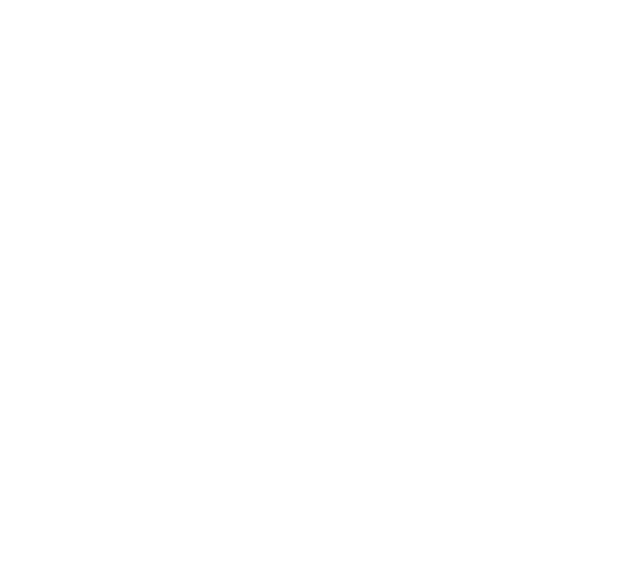
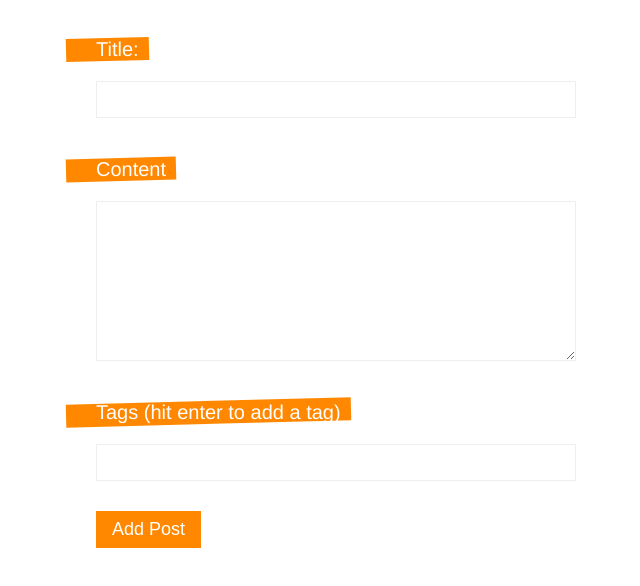
Before and after one commit to krahman80/Project-Planner, a Vue app: page /create in a window 1280 px wide. Before the commit this address had no page. Shown: the top 586 px of the page, without its empty margins (304-944 px from the left). Built offline with nearby package versions, Linux system fonts and the light colour scheme.

Commit message:
Making a post request

```diff
--- a/data/db.json
+++ b/data/db.json
@@ -1,7 +1,7 @@
 {
   "posts": [
     {
-            "id": 1,
+      "id": "1",
       "title": "welcome to the new blog",
       "body": "Lorem ipsum dolor sit amet, consectetur adipiscing elit, sed do eiusmod tempor incididunt ut labore et dolore magna aliqua.",
       "tags": [
@@ -11,7 +11,7 @@
       ]
     },
     {
-            "id": 2,
+      "id": "2",
       "title": "top 5 CSS tips",
       "body": "Lorem ipsum dolor sit amet, consectetur adipiscing elit, sed do eiusmod tempor incididunt ut labore et dolore magna aliqua.",
       "tags": [
@@ -19,6 +19,17 @@
         "webdev",
         "coding"
       ]
-          }
+    },
+    {
+      "id": 6359,
+      "title": "blog post",
+      "body": "running the esm-bundler build of Vue, which expects these compile-time feature flags to be globally injected via the bundler config in order to get better tree-",
+      "tags": [
+        "html",
+        "web",
+        "dev"
       ]
     }
+  ],
+  "$schema": "./node_modules/json-server/schema.json"
+}
--- a/src/router/index.js
+++ b/src/router/index.js
@@ -1,6 +1,7 @@
 import { createRouter, createWebHistory } from 'vue-router'
 import Home from '../views/Home.vue'
 import Details from '../views/Details.vue'
+import Create from '../views/Create.vue'
 
 const routes = [
     {
@@ -13,6 +14,11 @@
       name: 'Details',
       component: Details,
       props: true
+    },
+    {
+      path: '/create',
+      name: 'Create',
+      component: Create
     }
   ]
 
--- /dev/null
+++ b/src/views/Create.vue
@@ -0,0 +1,133 @@
+<template>
+    <div class="create">
+        <form @submit.prevent="handleSubmit">
+            <label>Title:</label>
+            <input
+                v-model="title"
+                type="text"
+                required
+            >
+            <label>Content</label>
+            <textarea v-model="body" required></textarea>
+            <label>Tags (hit enter to add a tag)</label>
+            <input
+                v-model="tag"
+                type="text"
+                @keydown.enter.prevent="handleKeydown">
+                <div v-for="tag in tags" :key="tag" class="pill">
+                    #{{ tag }}
+                </div>
+            <button>Add Post</button>
+        </form>
+    </div>
+</template>
+
+<script>
+import { useRouter } from 'vue-router';
+import { ref } from 'vue';
+
+export default {
+    setup() {
+        //use router
+        const router = useRouter()
+
+        const title = ref('')
+        const body = ref('')
+        const tag = ref('')
+
+        const tags = ref([])
+
+        const handleKeydown = () => {
+            if(!tags.value.includes(tag.value)) {
+                //remove all whitespaces
+                tag.value = tag.value.replace(/\s/, '')
+                tags.value.push(tag.value)
+            }
+            tag.value = ''
+        }
+
+        const handleSubmit = async () => {
+          const post = {
+            id: Math.floor(Math.random() * 10000),
+            title: title.value,
+            body: body.value,
+            tags: tags.value
+            }
+
+            try {
+                let data = await fetch('http://localhost:3000/posts', {
+                    method: 'POST',
+                    headers: {'Content-Type': 'application/json'},
+                    body: JSON.stringify(post)
+                })
+                if(!data.ok) {
+                    throw Error('Submit failed')
+                }
+                router.push('/')
+            } catch (err) {
+                console.log(err.message)
+            }
+
+        }
+
+        return { title, body, tag, tags, handleKeydown, handleSubmit }
+    }
+}
+</script>
+
+<style>
+  form {
+    max-width: 480px;
+    margin: 0 auto;
+    text-align: left;
+  }
+  input, textarea {
+    display: block;
+    margin: 10px 0;
+    width: 100%;
+    box-sizing: border-box;
+    padding: 10px;
+    border: 1px solid #eee;
+  }
+  textarea {
+    height: 160px;
+  }
+  label {
+    display: inline-block;
+    margin-top: 30px;
+    position: relative;
+    font-size: 20px;
+    color: white;
+    margin-bottom: 10px;
+  }
+  label::before {
+    content: "";
+    display: block;
+    width: 100%;
+    height: 100%;
+    background: #ff8800;
+    position: absolute;
+    z-index: -1;
+    padding-right: 40px;
+    left: -30px;
+    transform: rotateZ(-1.5deg);
+  }
+  button {
+    display: block;
+    margin-top: 30px;
+    background: #ff8800;
+    color: white;
+    border: none;
+    padding: 8px 16px;
+    font-size: 18px
+  }
+  .pill {
+    display: inline-block;
+    margin: 10px 10px 0 0;
+    color: #444;
+    background: #ddd;
+    padding: 8px;
+    border-radius: 20px;
+    font-size: 14px;
+  }
+</style>
```
Lines whose indentation alone changed are shown as unchanged.
